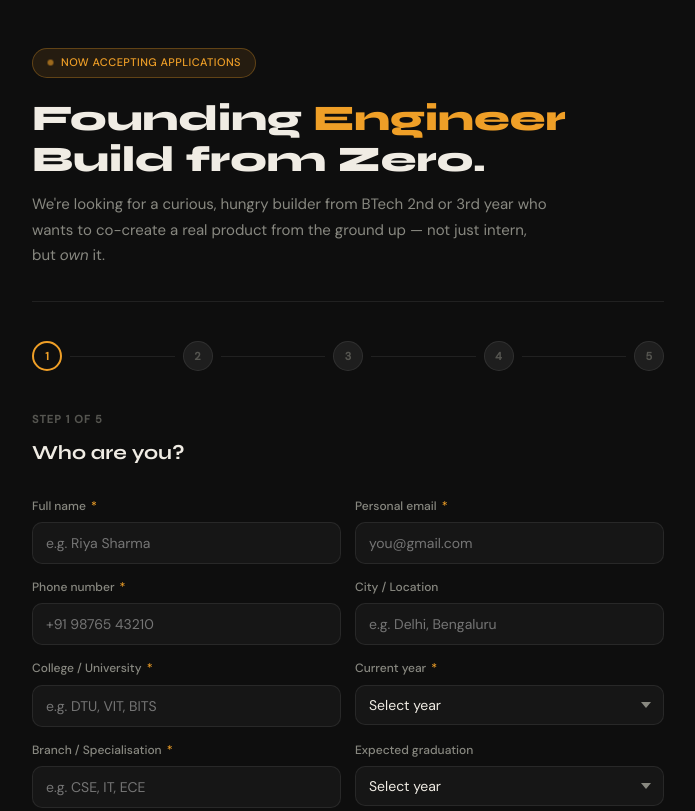
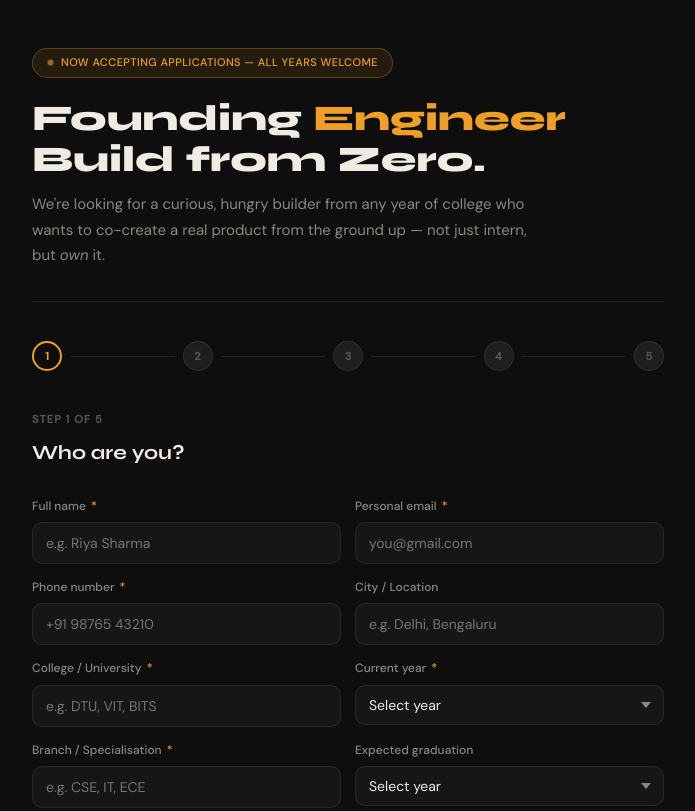
Before and after one commit to qualido21/founding-engineer-form, a plain HTML site: page index.html in a window 1280 px wide. Shown: the top 811 px of the page, without its empty margins (292-987 px from the left). Drawn offline with Linux system fonts and the light colour scheme.

Commit message:
Remove year restriction — open to all years

```diff
--- a/index.html
+++ b/index.html
@@ -228,9 +228,9 @@
 
       <!-- Hero -->
       <div class="hero">
-        <div class="hero-tag"><span class="pulse"></span>Now accepting applications</div>
+        <div class="hero-tag"><span class="pulse"></span>Now accepting applications — All years welcome</div>
         <div class="hero-title">Founding <span class="accent">Engineer</span><br>Build from Zero.</div>
-        <div class="hero-sub">We're looking for a curious, hungry builder from BTech 2nd or 3rd year who wants to co-create a real product from the ground up — not just intern, but <em>own</em> it.</div>
+        <div class="hero-sub">We're looking for a curious, hungry builder from any year of college who wants to co-create a real product from the ground up — not just intern, but <em>own</em> it.</div>
         <div class="hero-divider"></div>
       </div>
 
@@ -262,7 +262,7 @@
         <div class="grid2">
           <div class="field"><label class="label">College / University <span class="req">*</span></label><input type="text" id="f_college" placeholder="e.g. DTU, VIT, BITS" /></div>
           <div class="field"><label class="label">Current year <span class="req">*</span></label>
-            <select id="f_year"><option value="">Select year</option><option>2nd year (Sophomore)</option><option>3rd year (Junior)</option></select>
+            <select id="f_year"><option value="">Select year</option><option>1st year</option><option>2nd year</option><option>3rd year</option><option>4th year</option><option>Final year / 5th year</option></select>
           </div>
         </div>
         <div class="grid2">
```
